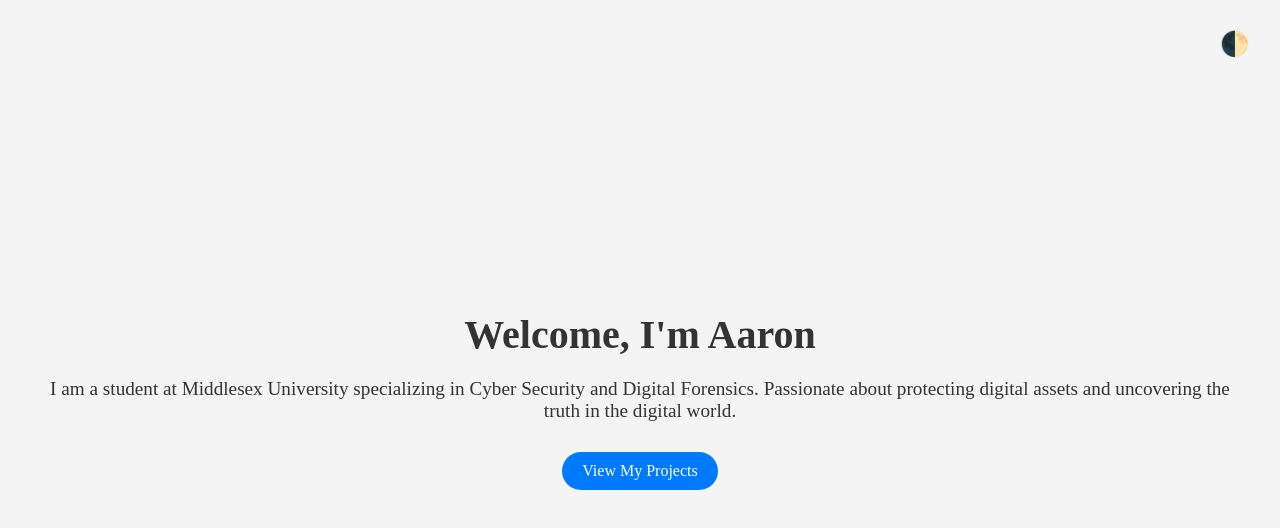
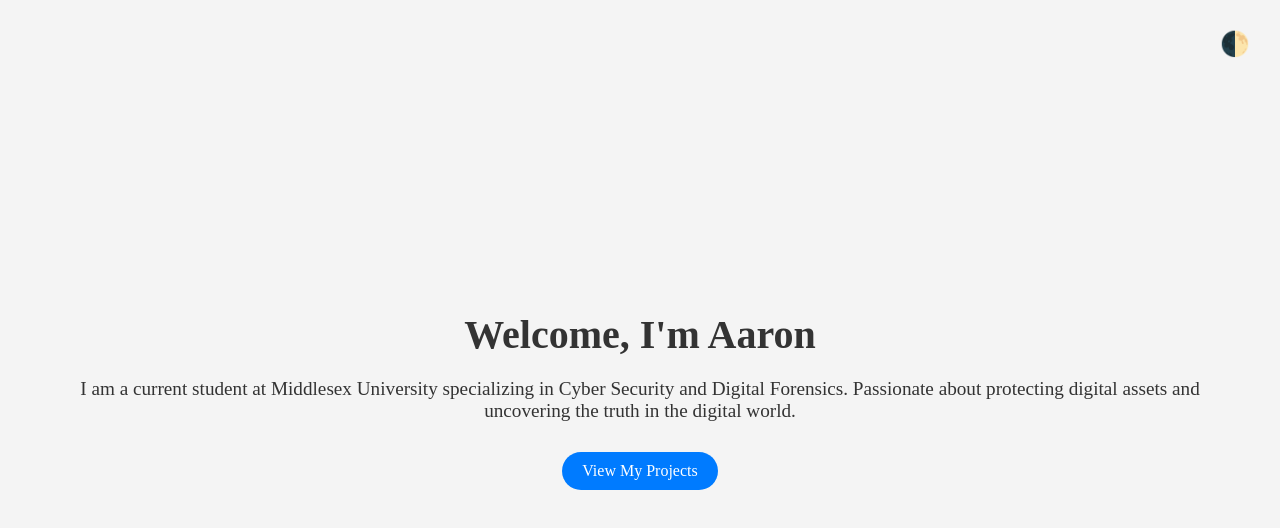
Before and after one commit to BlueKid12/Portofolio-2025, a plain HTML site: page index.html in a window 1280 px wide. Drawn offline with Linux system fonts and the light colour scheme.

Commit message:
Added a description on the hero page

```diff
--- a/index.html
+++ b/index.html
@@ -10,7 +10,7 @@
     <button id="theme-toggle" class="theme-toggle">🌓</button>
     <section class="hero">
         <h1>Welcome, I'm Aaron</h1>
-        <p>I am a student at Middlesex University specializing in Cyber Security and Digital Forensics. Passionate about protecting digital assets and uncovering the truth in the digital world.</p>
+        <p>I am a current student at Middlesex University specializing in Cyber Security and Digital Forensics. Passionate about protecting digital assets and uncovering the truth in the digital world.</p>
         <a href="projects.html" class="btn">View My Projects</a>
     </section>
     <script src="theme.js"></script>
```
